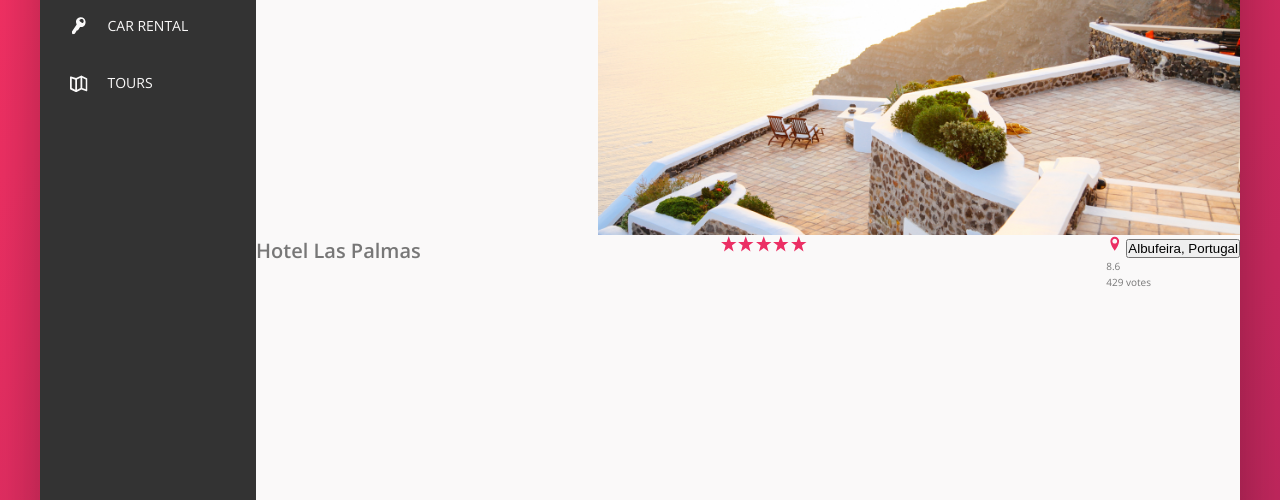
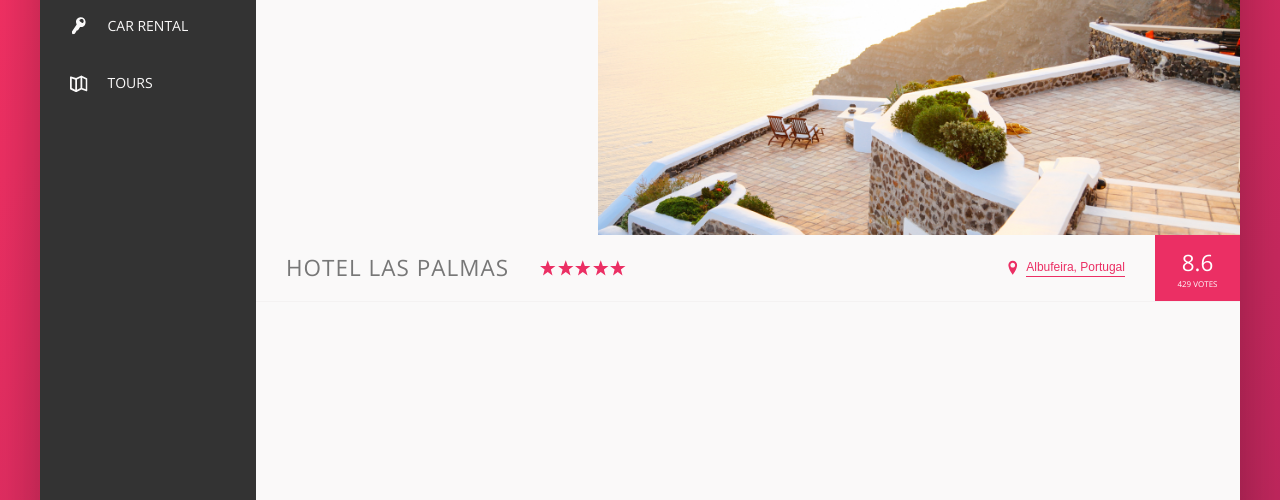
Before and after one commit to nachop51/CSS_practice, a website: page Trillo/index.html in a window 1280 px wide. Shown: the part 300-800 px from the top of the page. Drawn offline with nearby package versions, Linux system fonts and the light colour scheme.

Commit message:
Overview finished

```diff
--- a/Trillo/index.html
+++ b/Trillo/index.html
@@ -120,7 +120,7 @@
 
           <div class="overview">
             <h1 class="overview__heading">Hotel Las Palmas</h1>
-            <div class="overview__start">
+            <div class="overview__stars">
               <svg class="overview__icon-star">
                 <use xlink:href="img/sprite.svg#icon-star"></use></svg
               ><svg class="overview__icon-star">
--- a/Trillo/sass/_components.scss
+++ b/Trillo/sass/_components.scss
@@ -187,12 +187,20 @@
 
 .overview {
   display: flex;
-  justify-content: space-between;
+  align-items: center;
+  border-bottom: 1px solid var(--color-grey-light-2);
 
   &__heading {
+    font-size: 2.25rem;
+    font-weight: 300;
+    text-transform: uppercase;
+    letter-spacing: 1px;
+    padding: 1.5rem 3rem;
   }
 
   &__stars {
+    margin-right: auto;
+    display: flex;
   }
 
   &__icon-star,
@@ -203,14 +211,74 @@
   }
 
   &__location {
+    font-size: 1.2rem;
+    align-self: stretch;
+    display: flex;
+    align-items: center;
+  }
+
+  &__icon-location {
+    margin-right: 0.5rem;
   }
 
   &__rating {
+    background: var(--color-primary);
+    margin-left: 3rem;
+    color: #fff;
+    padding: 0 2.25rem;
+    align-self: stretch;
+
+    display: flex;
+    flex-direction: column;
+    align-items: center;
+    justify-content: center;
   }
 
   &__rating-average {
+    font-size: 2.25rem;
+    font-weight: 300;
+    margin-bottom: -3px;
   }
 
   &__rating-count {
+    font-size: 0.8rem;
+    text-transform: uppercase;
   }
 }
+
+.btn-inline {
+  border: none;
+  color: var(--color-primary);
+  font-size: inherit;
+  border-bottom: 1px solid currentColor;
+  display: inline-block;
+  background-color: transparent;
+  padding-bottom: 2px;
+  cursor: pointer;
+
+  &:hover {
+    color: var(--color-grey-dark-1);
+  }
+
+  &:focus {
+    outline: none;
+    animation: pulsate 1s infinite;
+  }
+}
+
+@keyframes pulsate {
+  0% {
+    transform: scale(1);
+    box-shadow: none;
+  }
+
+  50% {
+    transform: scale(1.1);
+    box-shadow: 0 1rem 4rem rgba($color: #000000, $alpha: 0.25);
+  }
+
+  100% {
+    transform: scale(1);
+    box-shadow: none;
+  }
+}
```
Also changed, not shown: Trillo/css/style.css.
